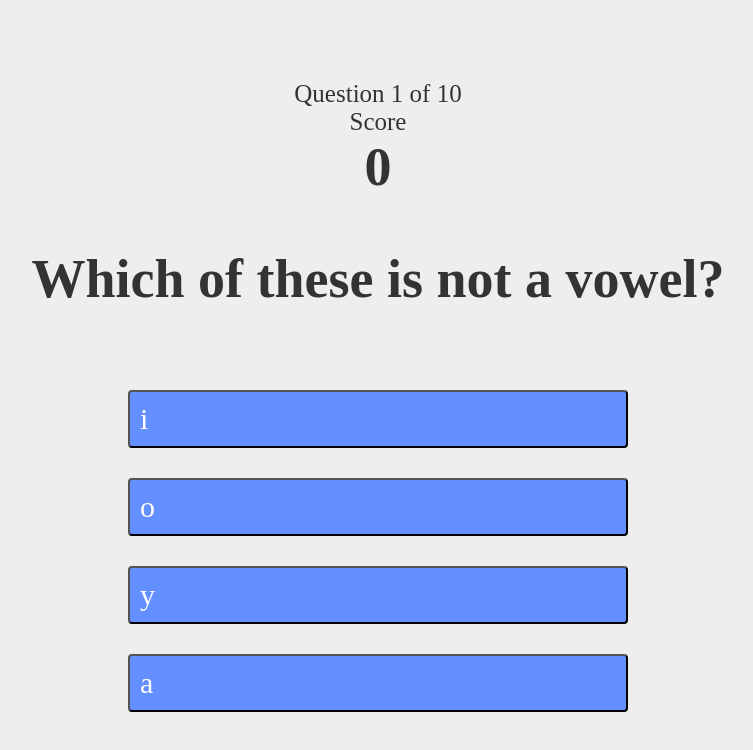
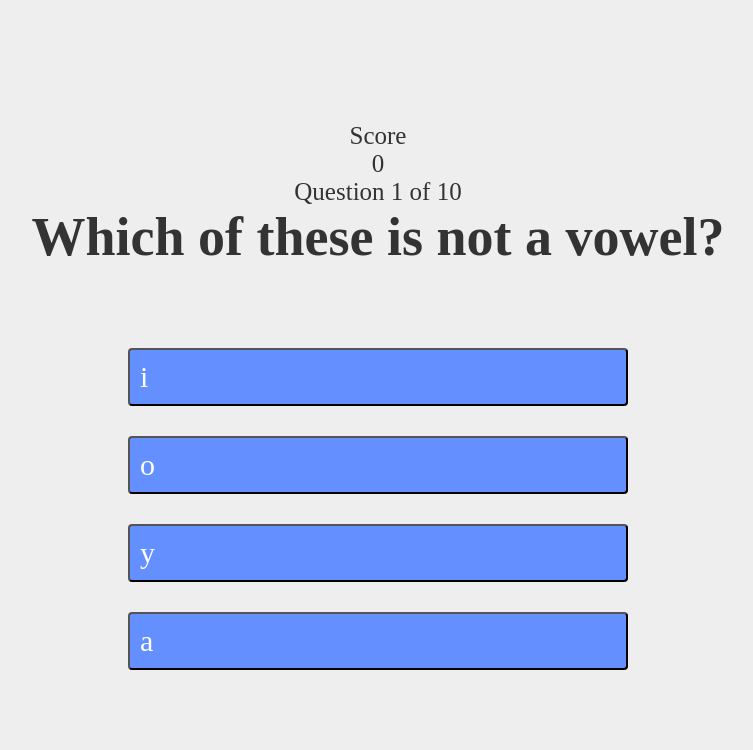
Before and after one commit to younglim/quizB, a plain HTML site: page gameB.html in a window 1280 px wide. Shown: the whole page, without its empty margins (262-1015 px from the left). Drawn offline with Linux system fonts and the light colour scheme; a web font is replaced by a local one.

Commit message:
style: rearranged score and progress text
feat: edited tabindex

```diff
--- a/gameB.html
+++ b/gameB.html
@@ -19,16 +19,16 @@
       <div id="game" class="justify-center flex-column">
         <div id="hud">
           <div class="hud-item">
-            <p id="progressText">Question</p>
+            <p id="readScore" tabindex="1">Score</p>
+            <p tabindex="2" class="hud-main-text" id="score">0</p>
           </div>
 
           <div class="hud-item">
-            <p>Score</p>
-            <h1 class="hud-main-text" id="score">0</h1>
+            <p tabindex="3" id="progressText">Question</p>
           </div>
         </div>
 
-        <h1 id="question" tabindex="1">What is the answer to this question?</h1>
+        <h1 id="question" tabindex="3">What is the answer to this question?</h1>
         <div class="choice-list">
           <button class="choice-container" data-number="1">Choice 1</button>
           <button class="choice-container" data-number="2">Choice 2</button>
```
